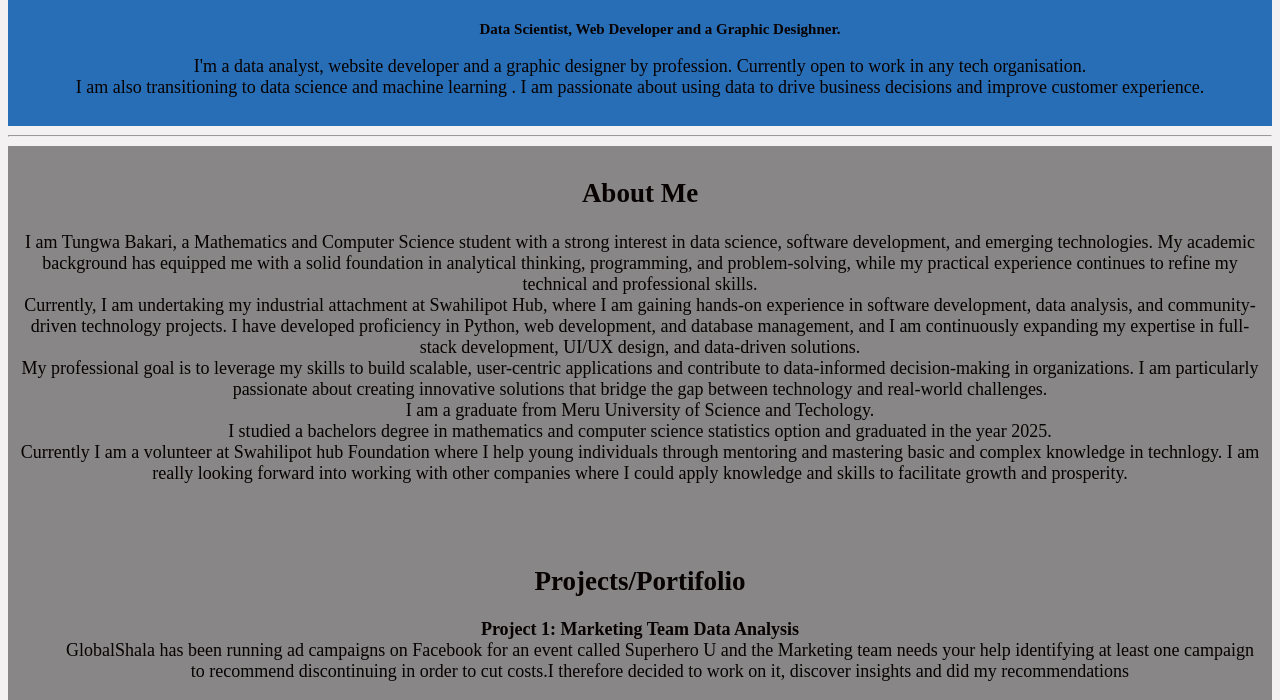
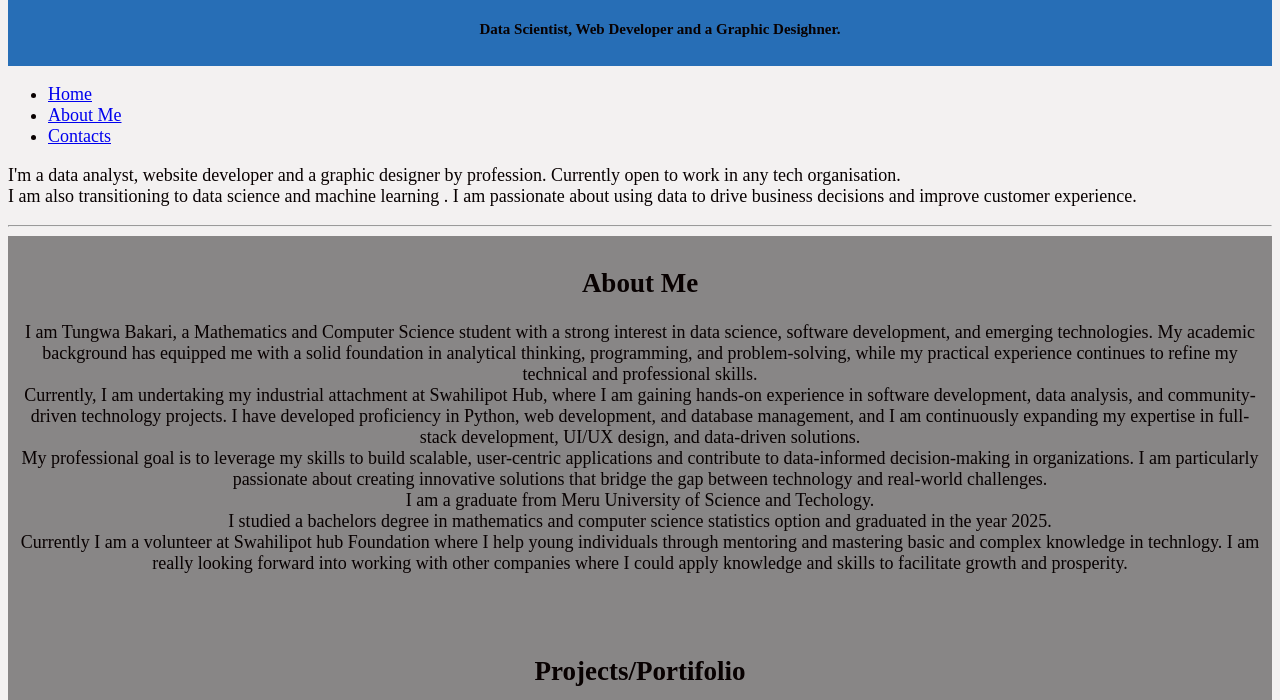
Before and after one commit to bakar-01/Web, a plain HTML site: page index2.html in a window 1280 px wide. Shown: the part 73-773 px from the top of the page. Drawn offline with Linux system fonts and the light colour scheme.

Commit message:
Modified file

```diff
--- a/index2.html
+++ b/index2.html
@@ -21,6 +21,16 @@
           </p>
         </li>
       </ul>
+    </section>
+    <section id="introduction">
+      <nav>
+        <ul>
+          <li><a href="#header">Home</a></li>
+          <li><a href="#about">About Me</a></li>
+          <li><a href="#contact">Contacts</a></li>
+        </ul>
+      </nav>
+
       <p>
         I'm a data analyst, website developer and a graphic designer by
         profession. Currently open to work in any tech organisation.
@@ -169,5 +179,6 @@
 
     <hr />
     &lt;&lt;&lt; &copy; Bakari Tungwa &gt;&gt;&gt;
+    <p><a href="#">Back to Top</a></p>
   </body>
 </html>
```
